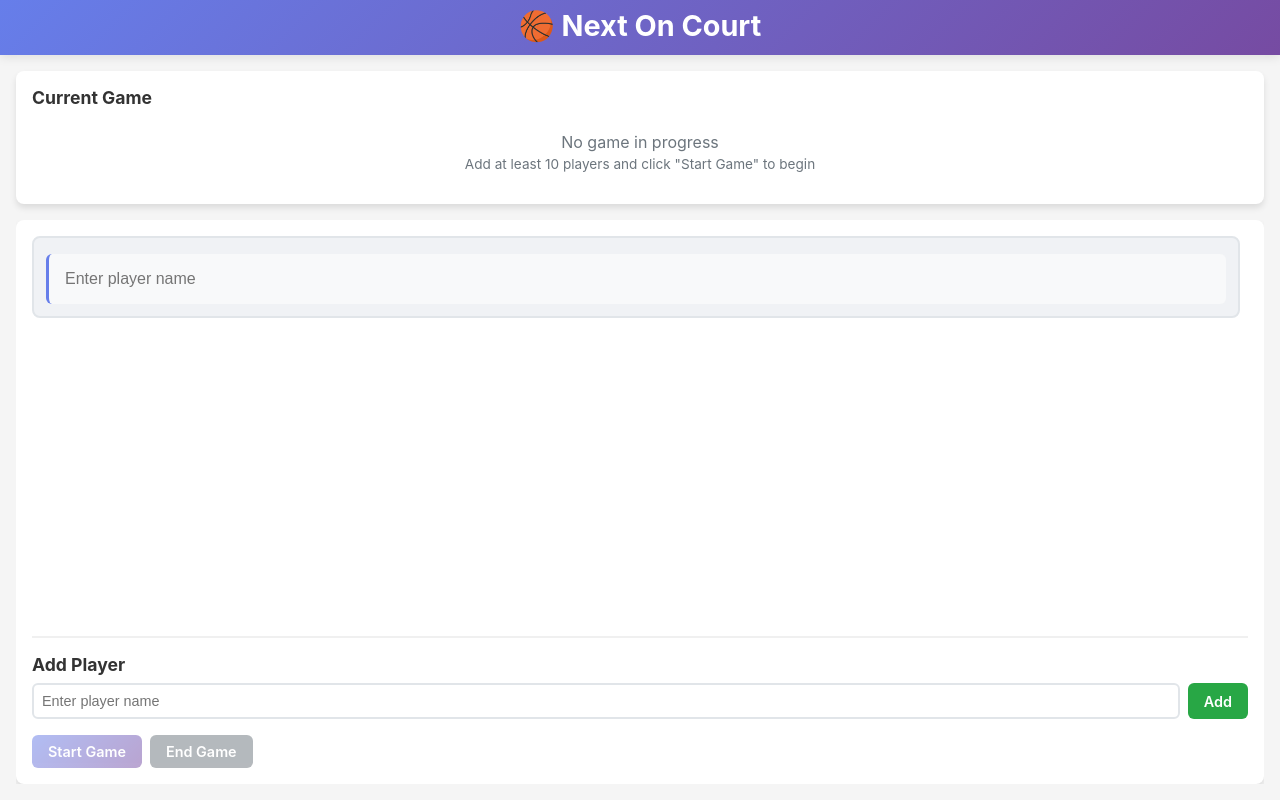
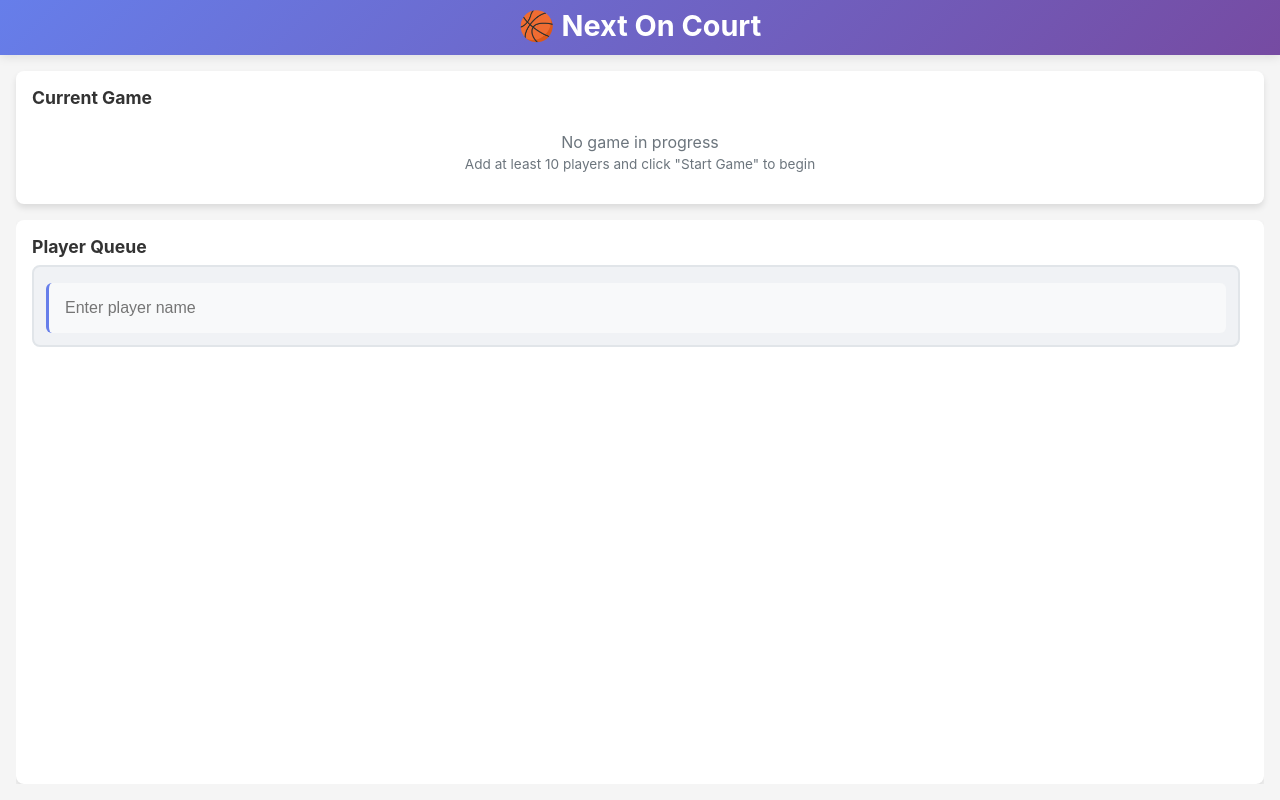
Before and after one commit to jkawakami/NextOnCourt, a React (Create React App) app: page / in a window 1280 px wide. Built offline with nearby package versions, Linux system fonts and the light colour scheme.

Commit message:
add timer and popup after each game

```diff
--- a/src/App.js
+++ b/src/App.js
@@ -6,8 +6,6 @@ import AddPlayerForm from './components/AddPlayerForm';
 
 function App() {
   const [players, setPlayers] = useState([]);
-  const [currentTeams, setCurrentTeams] = useState({ team1: [], team2: [] });
-  const [gameInProgress, setGameInProgress] = useState(false);
 
   // Load players from localStorage on component mount
   useEffect(() => {
@@ -55,45 +53,25 @@ function App() {
     }
   };
 
-  const startGame = () => {
+  const endGame = () => {
     if (players.length >= 10) {
-      // Take the first 10 players in queue order
-      const team1 = players.slice(0, 5);
-      const team2 = players.slice(5, 10);
-      setCurrentTeams({ team1, team2 });
-      setGameInProgress(true);
-    }
-  };
-
-  const endGame = () => {
-    if (gameInProgress) {
-      // Only move the first 5 players (Team 1) to the back of the queue
-      const team1Players = currentTeams.team1;
-      const remainingPlayers = players.filter(p => !team1Players.find(tp => tp.id === p.id));
-
-      // Update games played count for Team 1 players who just played
-      const updatedRemainingPlayers = remainingPlayers.map(p => ({
-        ...p,
-        gamesPlayed: p.gamesPlayed
-      }));
-
-      const updatedTeam1Players = team1Players.map(p => ({
-        ...p,
-        gamesPlayed: p.gamesPlayed + 1
-      }));
-
-      // Move Team 1 to the back of the queue, keep Team 2 in their current positions
-      setPlayers([...updatedRemainingPlayers, ...updatedTeam1Players]);
-
-      // Clear the teams display
-      setCurrentTeams({ team1: [], team2: [] });
-      setGameInProgress(false);
+      const team1Players = players.slice(0, 5);
+      const team2Players = players.slice(5, 10);
+      const rest = players.slice(10);
+      // Update games played for team1
+      const updatedTeam1Players = team1Players.map(p => ({ ...p, gamesPlayed: p.gamesPlayed + 1 }));
+      setPlayers([...team2Players, ...rest, ...updatedTeam1Players]);
     }
   };
 
   const reorderPlayers = (newPlayers) => {
     setPlayers(newPlayers);
   };
+
+  // Always compute current teams from the first 10 players
+  const currentTeams = players.length >= 10
+    ? { team1: players.slice(0, 5), team2: players.slice(5, 10) }
+    : { team1: [], team2: [] };
 
   return (
     <div className="App">
@@ -106,7 +84,10 @@ function App() {
           <div className="top-section">
             <TeamDisplay
               teams={currentTeams}
-              gameInProgress={gameInProgress}
+              gameInProgress={players.length >= 10}
+              onNextGame={endGame}
+              nextGameDisabled={players.length < 10}
+              players={players}
             />
           </div>
 
@@ -119,25 +100,6 @@ function App() {
                 onMoveDown={movePlayerDown}
                 onReorderPlayers={reorderPlayers}
               />
-              <div className="actions">
-                <AddPlayerForm onAddPlayer={addPlayer} />
-                <div className="game-actions">
-                  <button
-                    className="btn btn-primary"
-                    onClick={startGame}
-                    disabled={players.length < 10 || gameInProgress}
-                  >
-                    Start Game
-                  </button>
-                  <button
-                    className="btn btn-secondary"
-                    onClick={endGame}
-                    disabled={!gameInProgress}
-                  >
-                    End Game
-                  </button>
-                </div>
-              </div>
             </div>
           </div>
         </div>
--- a/src/components/PlayerQueue.js
+++ b/src/components/PlayerQueue.js
@@ -137,7 +137,7 @@ const PlayerQueue = ({ players, onRemovePlayer, onMoveUp, onMoveDown, onReorderP
 
   return (
     <div className="player-queue">
-      {/* <h3>Player Queue ({players.length})</h3> */}
+      <h3 className="player-queue-title">Player Queue</h3>
       <div className={`queue-list${compactMode !== 'normal' ? ' ' + compactMode : ''}${menuOpen !== null ? ' menu-active' : ''}`}>
         {players.length === 0 ? (
           <div className="player-group">
--- a/src/components/TeamDisplay.js
+++ b/src/components/TeamDisplay.js
@@ -6,19 +6,24 @@ const formatTime = (seconds) => {
   return `${m}:${s}`;
 };
 
-const TeamDisplay = ({ teams, gameInProgress }) => {
+const TeamDisplay = ({ teams, gameInProgress, onNextGame, nextGameDisabled, players }) => {
   // Timer state
   const [duration, setDuration] = useState(420); // 7 minutes default
   const [timeLeft, setTimeLeft] = useState(420);
   const [isRunning, setIsRunning] = useState(false);
   const [editMode, setEditMode] = useState(false);
   const timerRef = useRef(null);
+  const [showTimeUp, setShowTimeUp] = useState(false);
 
   React.useEffect(() => {
     if (isRunning && timeLeft > 0) {
       timerRef.current = setTimeout(() => setTimeLeft(timeLeft - 1), 1000);
     } else if (!isRunning) {
       clearTimeout(timerRef.current);
+    }
+    if (timeLeft === 0 && isRunning) {
+      setIsRunning(false);
+      setShowTimeUp(true);
     }
     return () => clearTimeout(timerRef.current);
   }, [isRunning, timeLeft]);
@@ -51,6 +56,29 @@ const TeamDisplay = ({ teams, gameInProgress }) => {
     setEditMode(false);
   };
 
+  // Compute next two teams (players 6-15, wrap around if needed)
+  let nextTeam1 = [];
+  let nextTeam2 = [];
+  if (players && players.length > 5) {
+    // Create a queue that wraps around
+    const queue = [...players.slice(5), ...players.slice(0, 5)];
+    nextTeam1 = queue.slice(0, 5);
+    nextTeam2 = queue.slice(5, 10);
+  }
+
+  const handleCloseTimeUp = () => {
+    setShowTimeUp(false);
+    setTimeLeft(duration);
+    setIsRunning(false);
+  };
+
+  const handleStartNextGame = () => {
+    setShowTimeUp(false);
+    if (onNextGame) onNextGame();
+    setTimeLeft(duration);
+    setIsRunning(false);
+  };
+
   if (!gameInProgress) {
     return (
       <div className="team-display">
@@ -65,6 +93,40 @@ const TeamDisplay = ({ teams, gameInProgress }) => {
 
   return (
     <div className="team-display">
+      {showTimeUp && (
+        <div className="timeup-overlay" style={{position: 'fixed', top: 0, left: 0, width: '100vw', height: '100vh', background: 'rgba(0,0,0,0.45)', zIndex: 9999, display: 'flex', alignItems: 'center', justifyContent: 'center'}}>
+          <div className="timeup-popup" style={{background: 'white', borderRadius: 12, padding: '2rem', minWidth: 600, maxWidth: 900, width: '90vw', boxShadow: '0 4px 32px rgba(0,0,0,0.18)', textAlign: 'center', overflow: 'visible'}}>
+            <h3 style={{marginBottom: '0.5rem'}}>Time's Up!</h3>
+            <p style={{marginBottom: '1.5rem'}}>The game is over. Next Up!</p>
+            {(nextTeam1.length > 0 || nextTeam2.length > 0) && (
+              <div className="teams-container" style={{display: 'flex', flexWrap: 'wrap', justifyContent: 'center', alignItems: 'flex-start', gap: '2.5rem', margin: '0 auto', width: '100%'}}>
+                <div className="team team1" style={{flex: '1 1 300px', minWidth: 220, maxWidth: 350, border: '2px solid #38a169', borderRadius: 10, padding: '1rem'}}>
+                  <h5 style={{marginBottom: '0.5rem', color: '#222', fontWeight: 700}}>Team 1</h5>
+                  <div className="team-players vertical" style={{display: 'flex', flexDirection: 'column', gap: '0.5rem', alignItems: 'center'}}>
+                    {nextTeam1.map((player) => (
+                      <div key={player.id} className="team-player" style={{background: '#f8f9fa', borderRadius: 6, padding: '0.5rem 1.2rem', fontWeight: 600, fontSize: '1.1rem', minWidth: 60, textAlign: 'center', border: '1.5px solid #38a169', width: '100%'}}>
+                        <span className="player-name">{player.name}</span>
+                      </div>
+                    ))}
+                  </div>
+                </div>
+                <div className="vs-divider" style={{alignSelf: 'center'}}><span style={{fontWeight: 700, fontSize: '1.3rem', background: '#f3f3f3', borderRadius: '50%', padding: '0.5rem 1rem', color: '#888'}}>VS</span></div>
+                <div className="team team2" style={{flex: '1 1 300px', minWidth: 220, maxWidth: 350, border: '2px solid #e53e3e', borderRadius: 10, padding: '1rem'}}>
+                  <h5 style={{marginBottom: '0.5rem', color: '#222', fontWeight: 700}}>Team 2</h5>
+                  <div className="team-players vertical" style={{display: 'flex', flexDirection: 'column', gap: '0.5rem', alignItems: 'center'}}>
+                    {nextTeam2.map((player) => (
+                      <div key={player.id} className="team-player" style={{background: '#f8f9fa', borderRadius: 6, padding: '0.5rem 1.2rem', fontWeight: 600, fontSize: '1.1rem', minWidth: 60, textAlign: 'center', border: '1.5px solid #e53e3e', width: '100%'}}>
+                        <span className="player-name">{player.name}</span>
+                      </div>
+                    ))}
+                  </div>
+                </div>
+              </div>
+            )}
+            <button className="btn btn-primary" onClick={handleStartNextGame} style={{marginTop: '1rem', fontSize: '1.1rem', padding: '0.7rem 2.2rem'}}>Start Next Game</button>
+          </div>
+        </div>
+      )}
       <div className="timer-row">
         {editMode ? (
           <form className="timer-edit-form" onSubmit={handleEditSave}>
@@ -96,6 +158,14 @@ const TeamDisplay = ({ teams, gameInProgress }) => {
               {isRunning ? 'Pause' : 'Start'}
             </button>
             <button className="btn btn-small btn-danger" onClick={handleReset}>Reset</button>
+            <button
+              className="btn btn-small btn-primary"
+              onClick={onNextGame}
+              disabled={nextGameDisabled}
+              style={{ marginLeft: '0.5rem' }}
+            >
+              Next Game
+            </button>
           </div>
         )}
       </div>
```
